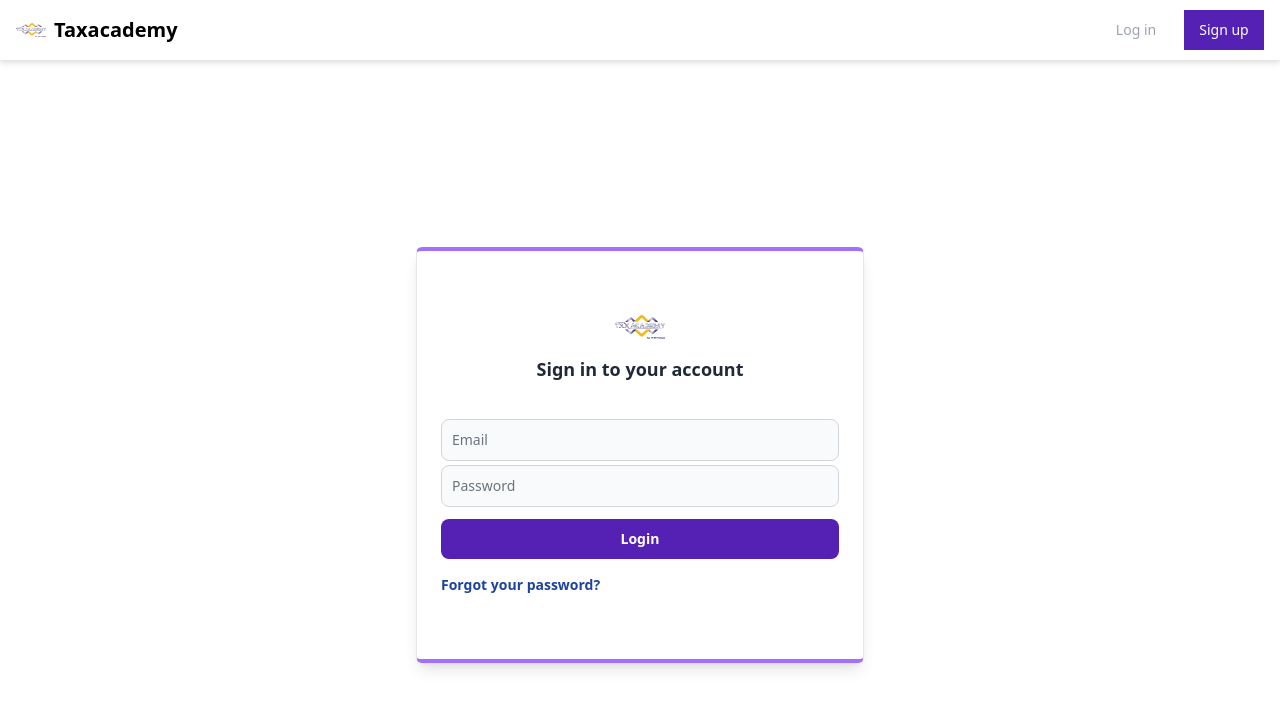
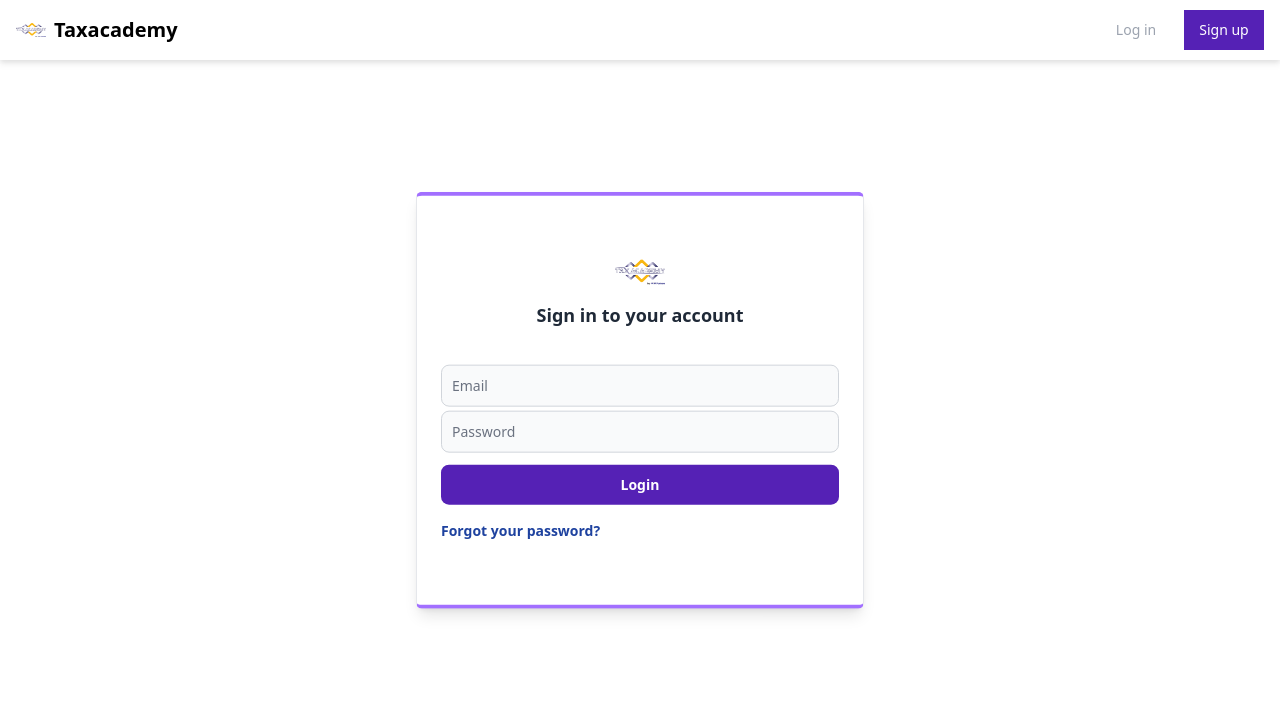
Before and after one commit to Damarwendha/taxacademy, a Next.js app: page /login in a window 1280 px wide. Shown: the top 708 px of the page. Built offline with nearby package versions, Linux system fonts and the light colour scheme.

Commit message:
🏡 refactor(login): improve readability

```diff
--- /dev/null
+++ b/components/login/LoginForm.jsx
@@ -0,0 +1,24 @@
+import { Button, TextInput } from "flowbite-react";
+
+function LoginForm() {
+  return (
+    <form className="flex flex-col gap-1">
+      <TextInput id="email" type="email" placeholder="Email" required />
+      <TextInput
+        id="password"
+        type="password"
+        placeholder="Password"
+        required
+      />
+      <Button
+        type="submit"
+        color="primary"
+        className="mt-2 font-bold text-classic-white bg-brand-primary"
+      >
+        Login
+      </Button>
+    </form>
+  );
+}
+
+export default LoginForm;
--- /dev/null
+++ b/components/login/LoginHeading.jsx
@@ -0,0 +1,16 @@
+import Logo from "../Logo";
+
+function LoginHeading() {
+  return (
+    <header className="flex flex-col items-center self-center justify-center gap-4 mb-5">
+      <span>
+        <Logo size="lg" src="/images/brand-logo.webp" />
+      </span>
+      <h1 className="text-lg font-semibold text-classic-black">
+        Sign in to your account
+      </h1>
+    </header>
+  );
+}
+
+export default LoginHeading;
--- a/pages/login.jsx
+++ b/pages/login.jsx
@@ -1,51 +1,21 @@
-import { Button, Card, TextInput } from "flowbite-react";
+import { Card } from "flowbite-react";
 import MainNav from "@/components/MainNav";
 import Link from "@/components/Link";
-import Logo from "@/components/Logo";
-
-const customTheme = {
-  color: {
-    primary: "bg-brand-primary hover:bg-brand-secondary",
-  },
-};
+import LoginForm from "@/components/login/LoginForm";
+import LoginHeading from "@/components/login/LoginHeading";
 
 function Login() {
   return (
     <>
       <MainNav />
 
-      <div className="flex items-center justify-center w-screen h-screen">
-        <Card className="w-screen max-w-md py-10 rounded-none shadow-none border-y-0 sm:rounded-md sm:border-b-4 sm:border-t-4 sm:shadow-lg sm:border-b-brand-secondary border-t-brand-secondary">
-          <header className="flex flex-col items-center self-center justify-center gap-4 mb-5">
-            <span>
-              <Logo size="lg" src="/images/brand-logo.webp" />
-            </span>
-            <h1 className="text-lg font-semibold text-classic-black">
-              Sign in to your account
-            </h1>
-          </header>
-
-          <form className="flex flex-col gap-1">
-            <TextInput id="email" type="email" placeholder="Email" required />
-            <TextInput
-              id="password"
-              type="password"
-              placeholder="Password"
-              required
-            />
-            <Button
-              type="submit"
-              theme={customTheme}
-              color="primary"
-              className="mt-2 font-bold text-classic-white"
-            >
-              Login
-            </Button>
-          </form>
-
-          <Link className='w-fit'>Forgot your password?</Link>
-        </Card>
-      </div>
+      <Card className="absolute w-full max-w-md py-10 transform -translate-x-1/2 -translate-y-1/2 rounded-none shadow-none left-1/2 top-1/2 border-y-0 sm:rounded-md sm:border-b-4 sm:border-t-4 sm:shadow-lg sm:border-b-brand-secondary border-t-brand-secondary">
+        <LoginHeading />
+        <LoginForm />
+        <Link className="w-fit" href="#">
+          Forgot your password?
+        </Link>
+      </Card>
     </>
   );
 }
```
